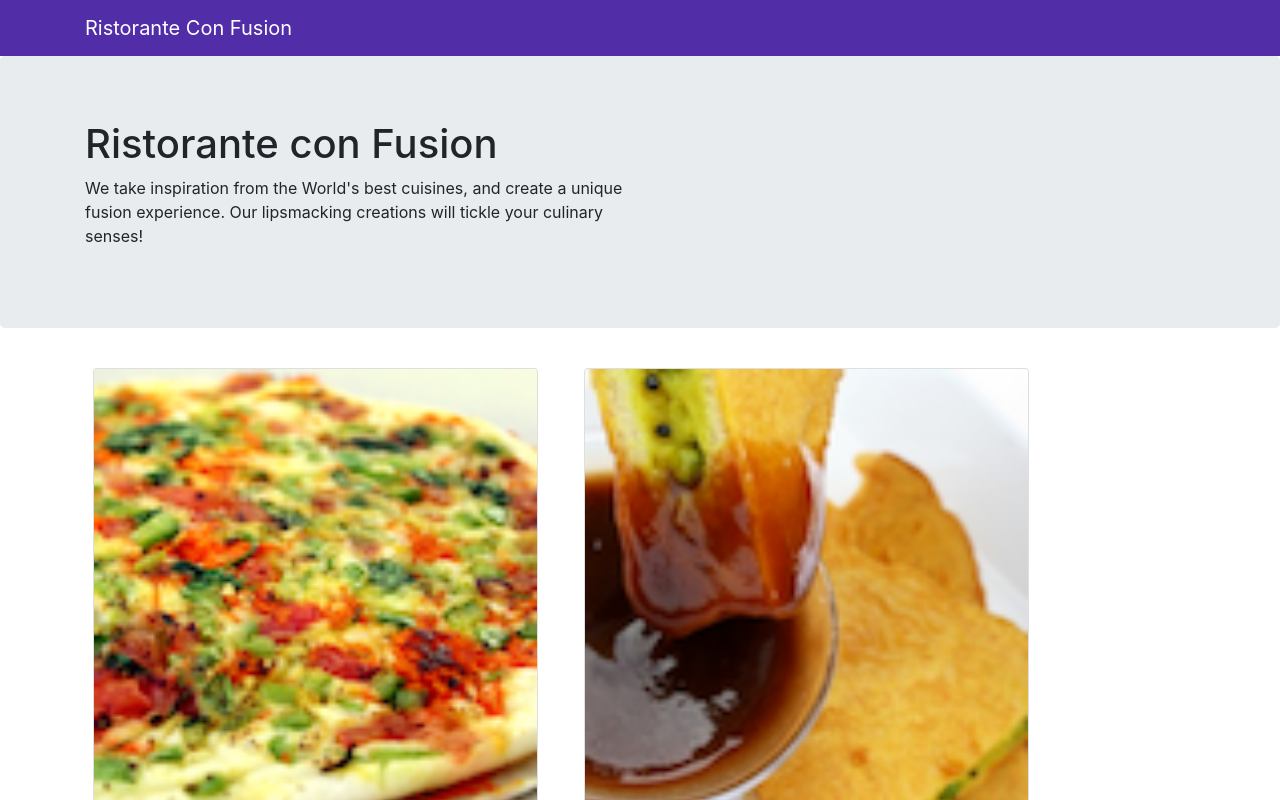
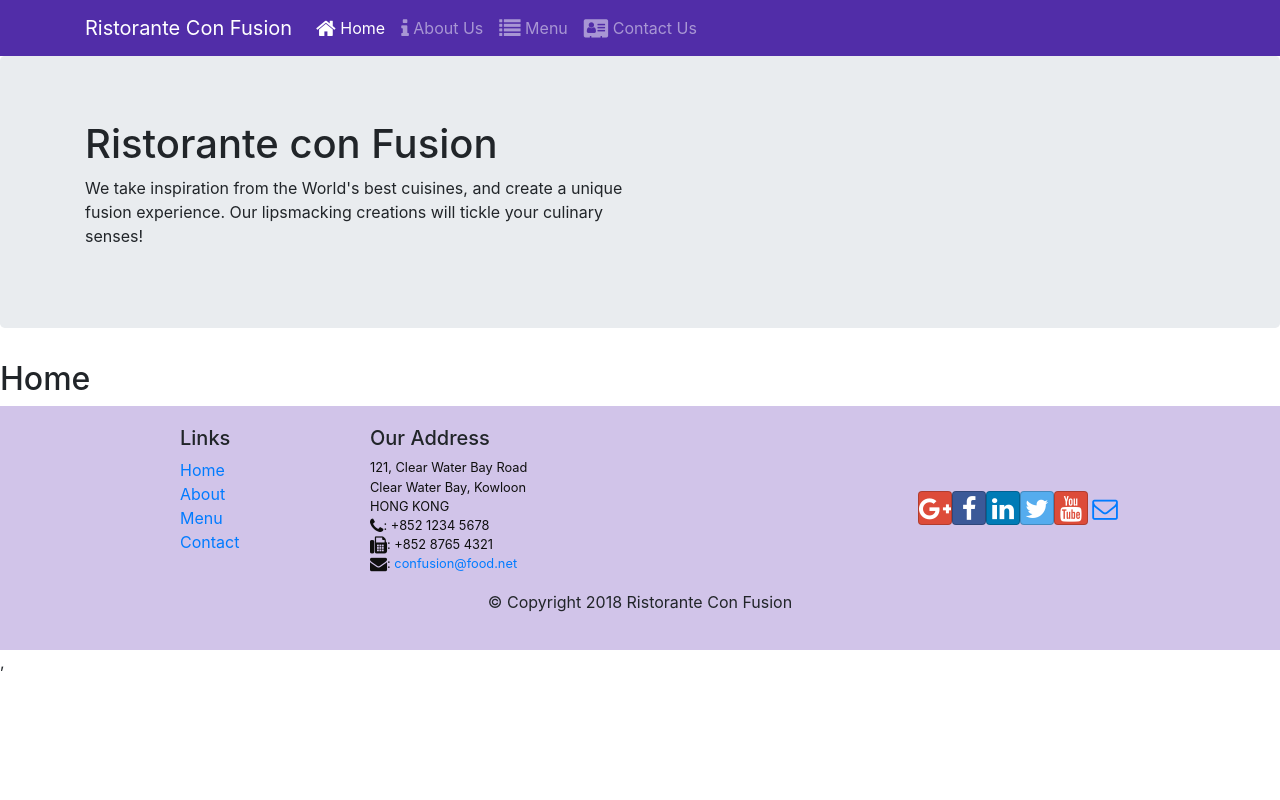
Before and after one commit to priyam-anand/confusion, a React (Create React App) app: page /home in a window 1280 px wide. Shown: the top 800 px of the page. Built offline with nearby package versions, Linux system fonts and the light colour scheme.

Commit message:
react routers

```diff
--- a/package.json
+++ b/package.json
@@ -12,6 +12,7 @@
     "react": "^17.0.2",
     "react-dom": "^17.0.2",
     "react-popper": "^1.3.11",
+    "react-router-dom": "^5.2.0",
     "react-scripts": "4.0.3",
     "reactstrap": "^8.9.0",
     "web-vitals": "^1.1.2"
--- a/src/App.js
+++ b/src/App.js
@@ -1,14 +1,18 @@
 import Main from './components/mainComponent'
 import { Component } from "react";
 import './App.css';
+import { BrowserRouter } from 'react-router-dom';
 
 class App extends Component {
 
   render() {
     return (
-      <div>
-        <Main />
-      </div>
+      <BrowserRouter>
+        <div>
+          <Main />
+        </div>
+      </BrowserRouter>
+
     );
   }
 }
--- a/src/components/footerComponent.js
+++ b/src/components/footerComponent.js
@@ -8,10 +8,10 @@ function Footer(props) {
                     <div className="col-4 offset-1 col-sm-2">
                         <h5>Links</h5>
                         <ul className="list-unstyled">
-                            <li><a href="#">Home</a></li>
-                            <li><a href="#">About</a></li>
-                            <li><a href="#">Menu</a></li>
-                            <li><a href="contactus.html">Contact</a></li>
+                            <li><a href="/home">Home</a></li>
+                            <li><a href="/aboutus">About</a></li>
+                            <li><a href="/menu">Menu</a></li>
+                            <li><a href="/contactus">Contact</a></li>
                         </ul>
                     </div>
                     <div className="col-7 col-sm-5">
--- a/src/components/headerComponent.js
+++ b/src/components/headerComponent.js
@@ -1,17 +1,51 @@
 import React, { Component } from 'react'
-import { Navbar, NavbarBrand, Jumbotron } from "reactstrap";
+import { Nav, Navbar, NavbarBrand, NavbarToggler, Collapse, NavItem, Jumbotron } from 'reactstrap';
+import { NavLink } from 'react-router-dom';
+class Header extends Component {
 
-class Header extends Component {
+    constructor(props) {
+        super(props);
+
+        // this.toggleNav = this.toggleNav.bind(this);
+        this.state = {
+            isNavOpen: false
+        };
+    }
+
+    toggleNav() {
+        this.setState({
+            isNavOpen: !this.state.isNavOpen
+        });
+    }
 
     render() {
         return (
             <React.Fragment>
-                <Navbar dark>
+                <Navbar dark expand='md'>
                     <div className="container">
+                        <NavbarToggler onClick={()=>{
+                            this.toggleNav();
+                        }}/>
                         <NavbarBrand href="/">Ristorante Con Fusion</NavbarBrand>
+                        <Collapse isOpen={this.state.isNavOpen} navbar>
+                            <Nav navbar>
+                                <NavItem>
+                                    <NavLink className="nav-link" to='/home'><span className="fa fa-home fa-lg"></span> Home</NavLink>
+                                </NavItem>
+                                <NavItem>
+                                    <NavLink className="nav-link" to='/aboutus'><span className="fa fa-info fa-lg"></span> About Us</NavLink>
+                                </NavItem>
+                                <NavItem>
+                                    <NavLink className="nav-link" to='/menu'><span className="fa fa-list fa-lg"></span> Menu</NavLink>
+                                </NavItem>
+                                <NavItem>
+                                    <NavLink className="nav-link" to='/contactus'><span className="fa fa-address-card fa-lg"></span> Contact Us</NavLink>
+                                </NavItem>
+                            </Nav>
+                        </Collapse>
                     </div>
                 </Navbar>
-                <Jumbotron>
+                <Jumbotron className="custom-jumbotron">
                     <div className="container">
                         <div className="row row-header">
                             <div className="col-12 col-sm-6">
--- /dev/null
+++ b/src/components/homeComponent.js
@@ -0,0 +1,15 @@
+import React, { Component } from 'react';
+
+class Home extends Component {
+
+    render() {
+        return (
+            <h2>
+                Home
+            </h2>
+        );
+    }
+
+}
+
+export default Home;
--- a/src/components/mainComponent.js
+++ b/src/components/mainComponent.js
@@ -4,6 +4,8 @@ import { Component } from "react";
 import Header from './headerComponent';
 import Footer from './footerComponent';
 import { DISHES } from "../shared/dishes";
+import { Route, Switch, Redirect } from 'react-router-dom';
+import Home from './homeComponent';
 
 class Main extends Component {
     constructor(props) {
@@ -11,7 +13,7 @@ class Main extends Component {
 
         this.state = {
             dishes: DISHES,
-            selectedDish : null
+            selectedDish: null
         };
     }
 
@@ -22,13 +24,24 @@ class Main extends Component {
     render() {
         return (
             <div>
-                <Header/>
-                <Menu dishes={this.state.dishes}
-                    onClick={ (dishId) => {
-                        this.onSelectDish(dishId);
-                    }}/>
+                <Header />
 
-                <Description selectedDish={this.state.dishes.filter((dish)=> dish.id === this.state.selectedDish)[0]}/>
+                <Switch>
+                    <Route path='/home' component={() => {
+                        return (
+                            <Home />
+                        );
+                    }} />
+
+                    <Route exact path='/menu' component={() => {
+                        return (
+                            <Menu dishes={this.state.dishes} />
+                        );
+                    }} />
+
+                    <Redirect to='/home' />
+                </Switch>
+
                 <Footer />
             </div>
         );
```
Also changed, not shown: 1 other file (tests, documents, lock files or other folders).
